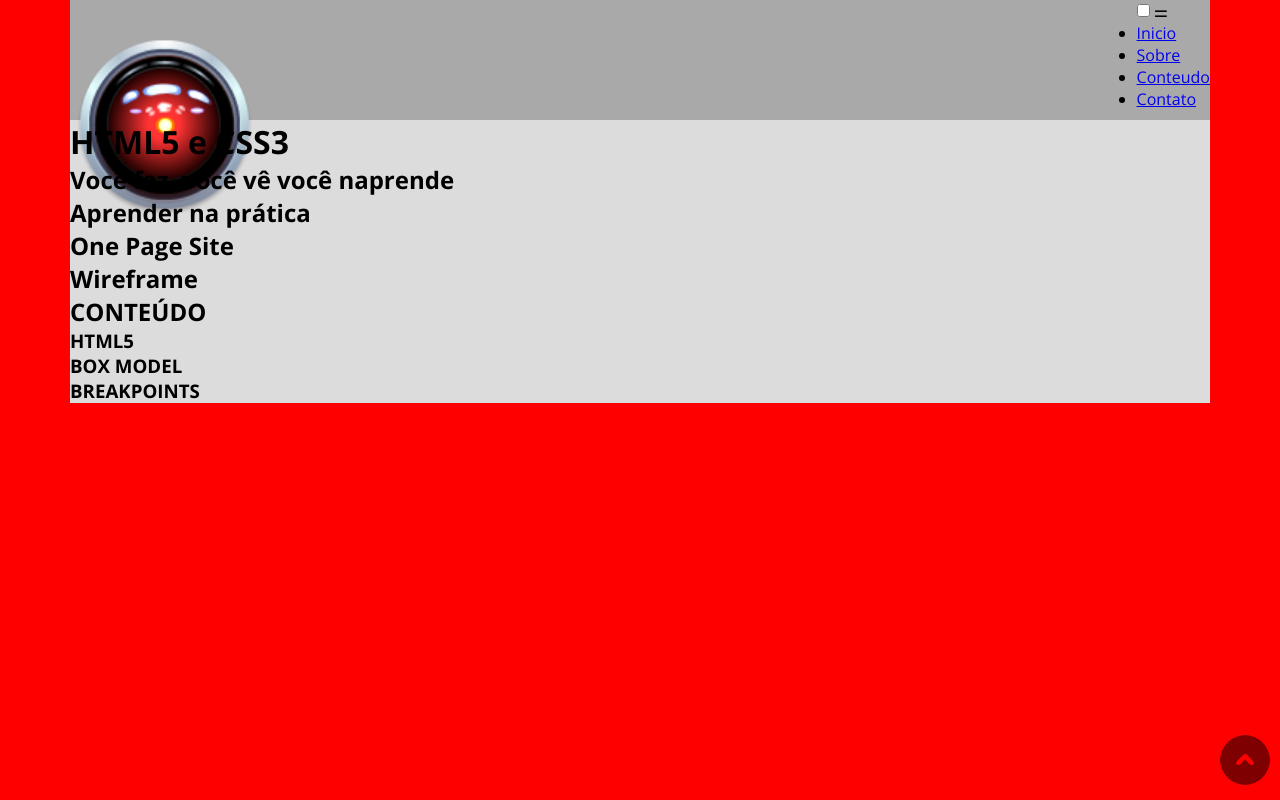
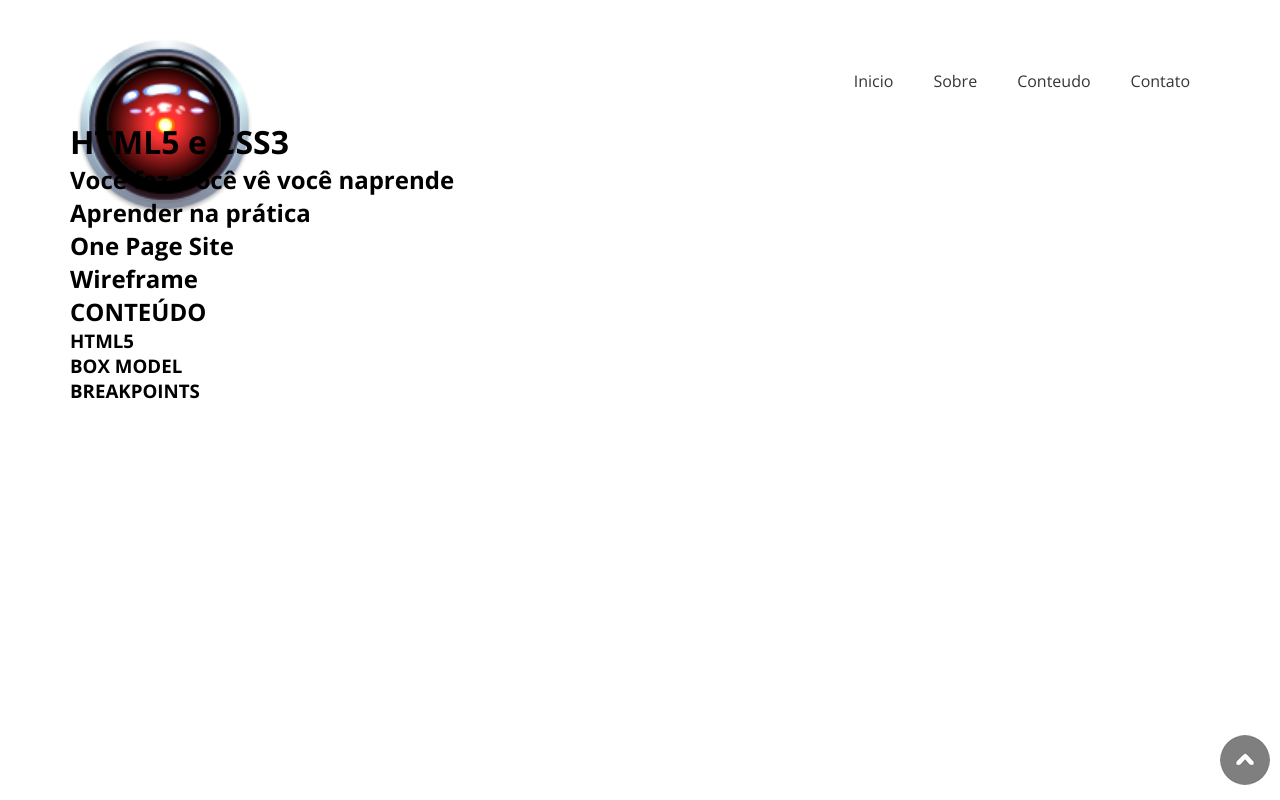
Before and after one commit to Jarde1/html5css3, a plain HTML site: page index.html in a window 1280 px wide. Drawn offline with nearby package versions, Linux system fonts and the light colour scheme.

Commit message:
Cabeçalho

```diff
--- a/style.css
+++ b/style.css
@@ -11,6 +11,15 @@
 /* ---------------importação Google Font--------------------------------------- */
 @import url('https://fonts.googleapis.com/css2?family=Open+Sans:ital,wght@0,300..800;1,300..800&display=swap');
 
+/* organiza o renderizamento nos navegadores */
+/* CSS Reset */
+*{
+    margin: 0;
+    border: 0;
+    padding: 0;
+}
+
+
 body{
     font-family: 'open Sans', sans-serif;
     font-size: 1em;
@@ -19,13 +28,13 @@ body{
 /* Layout ------------------------------------------------*/
 .Container {
     margin: 0 auto;
-    background-color: #dcdcdc;
+
 }
 
 .Flex{
-    display:flex;
+    display: flex;
     justify-content: space-between;
-    background-color: #a9a9a9;
+
 }
 
 /* topo do site -------------------------------------*/
@@ -35,14 +44,10 @@ body{
     bottom: 10px;
 }
 
-/* Técnica para organizar o renderizamento nos navegadores */
-*{
-    margin: 0;
-    border: 0;
-    padding: 0;
-}
 
-/* Cabeçalho --------------------------------- */
+
+/*  Smartfone Portrait -------------------- */
+/* Cabeçalho  */
 header{
     height: 60px;
 }
@@ -52,18 +57,48 @@ header{
     height: 128px;
 }
 
-/*  Smartfone Portrait -------------------- */
-@media (min-width: 540px){
+#check{
+    display: none;
+}
+
+label{
+    font-size: 3em;
+    padding-right: 60px;
+}
+
+nav ul{
+    list-style: none;
+    background-color: #343538;
+    height: 100vh;
+    position: fixed;
+    top: 60px;
+    right: -100%;
+    width: 100%;
+    transition: all 0.5s;
+}
+
+#check:checked ~ ul {
+    right: 0;
+}
+
+nav ul li{
+    padding: 20px;
+    border-bottom: 1px solid #a9a9a9;
+}
+
+nav ul li a{
+    text-decoration: none;
+    color: #fff;
+}
+
+/*@media(min-width: 540px){
     body{
         background-color: #ebecf6;
     }
 }
-
+*/
 /*  Smartfone Landscape ------------------- */
-@media (min-width: 576px){
-    body{
-        background-color: aqua;
-    }
+@media(min-width: 576px){
     /* Layout --*/
     .Container {
         max-width: 540px;
@@ -71,9 +106,6 @@ header{
 }
 /* Tablet Portrait ----------------------- */
 @media(min-width: 768px){
-    body{
-        background-color: #ff0;
-    }
     /* Layout --*/
     .Container {
         max-width: 720px;
@@ -81,10 +113,7 @@ header{
 }
 
 /* Tablet Landscape ---------------------- */
-@media (min-width: 992px){
-   body{
-        background-color: #f60;
-   }
+@media(min-width: 992px){
    /* Layout --*/
     .Container {
        max-width: 960px;
@@ -92,23 +121,41 @@ header{
 }
 
 /* PC ------------------------------------ */
-@media (min-width: 1200px){
-   body{
-        background-color: #ff0000;
-   }
-   /* Layout ------------------------------------------------*/
+@media(min-width: 1200px){
     .Container {
         max-width: 1140px;
     }
-}
-
     /* Cabeçalho */
     header{
         height: 120px;
     }
+
     #logo img{
         width: 189px;
         height: 189px;
         margin-top: 30px;
 
     }
+    label{
+        display: none;
+    }
+
+    nav ul{
+        position: static;
+        height: auto;
+        background-color: transparent;
+        margin-top: 50px;
+    }
+    nav ul li{
+        float: left;
+        border: 0;
+    }
+
+    nav ul li a{
+        color: #343538;
+    }
+
+    nav ul li a:hover{
+        color: #c00000;
+    }
+}
```
Also changed, not shown: index.html (+2 -0 lines). Lines whose indentation alone changed are shown as unchanged.
